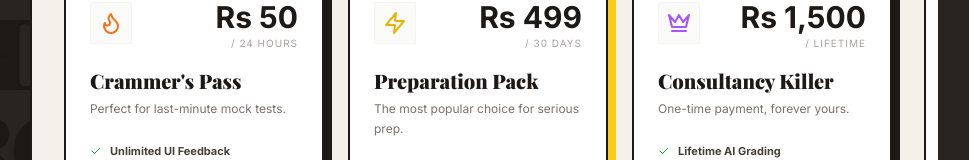
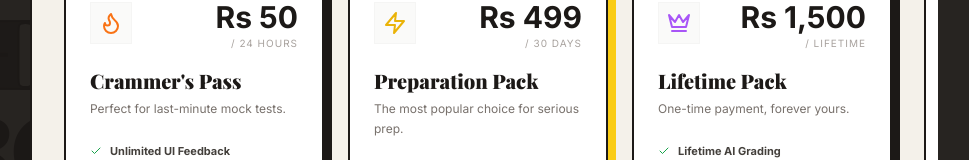
Before and after one commit to scuba3198/essay-architect-pro, a React (Vite) app: page / in a window 1280 px wide. Both pictures are taken after a click on the button "UPGRADE". Shown: the part 228-388 px from the top of the page, without its empty margins (162-1131 px from the left). Built offline with nearby package versions, Linux system fonts and the light colour scheme; no server answers; the database is empty; a web font is replaced by a local one.

Commit message:
Rename 'Consultancy Killer' to 'Lifetime Pack' and update docs

```diff
--- a/src/App.jsx
+++ b/src/App.jsx
@@ -137,7 +137,7 @@ const App = () => {
                 let isValid = false;
                 let expiryMessage = "";
 
-                if (latest.plan_name === "Consultancy Killer") {
+                if (latest.plan_name === "Consultancy Killer" || latest.plan_name === "Lifetime Pack") {
                     isValid = true;
                     expiryMessage = "Welcome back! Your Lifetime access is active.";
                 } else if (latest.plan_name === "Preparation Pack") {
--- a/src/components/modals/PricingModal.jsx
+++ b/src/components/modals/PricingModal.jsx
@@ -31,7 +31,7 @@ const PricingModal = ({ onClose, onSelectPlan, activePlan, onShowAuth, isLoggedI
         },
         {
             id: 'lifetime',
-            name: "Consultancy Killer",
+            name: "Lifetime Pack",
             tier: 3,
             price: "Rs 1,500",
             duration: "Lifetime",
@@ -78,7 +78,7 @@ const PricingModal = ({ onClose, onSelectPlan, activePlan, onShowAuth, isLoggedI
                         let buttonText = "Select Plan";
                         if (isActive) buttonText = "Currently Active";
                         if (isLower) buttonText = "Plan Owned";
-                        if (isHigher && currentTier > 0) buttonText = `Upgrade to ${plan.id === 'lifetime' ? 'Killer' : 'Pack'}`;
+                        if (isHigher && currentTier > 0) buttonText = `Upgrade to ${plan.id === 'lifetime' ? 'Lifetime' : 'Pack'}`;
 
                         return (
                             <div
```
Also changed, not shown: 2 other files (tests, documents, lock files or other folders).
